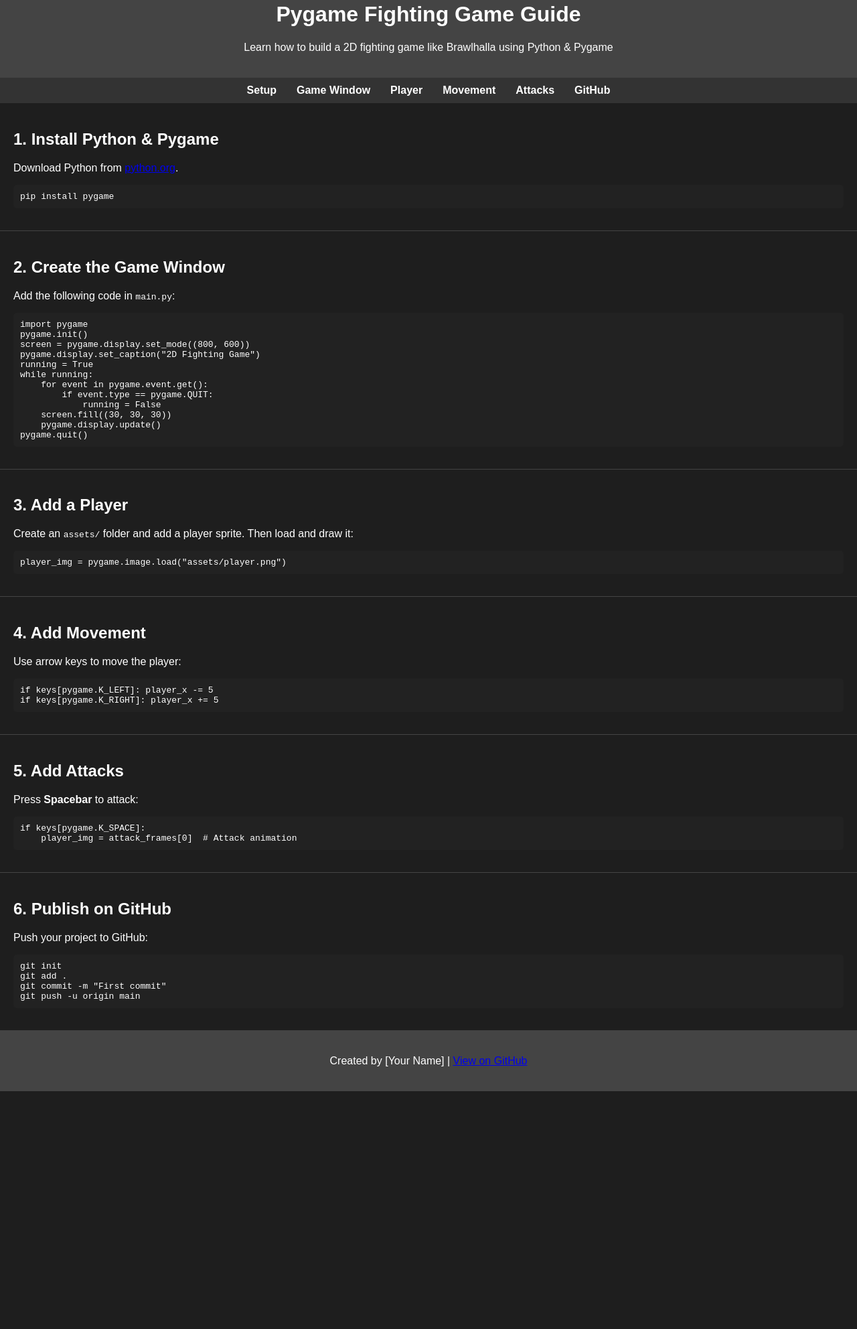
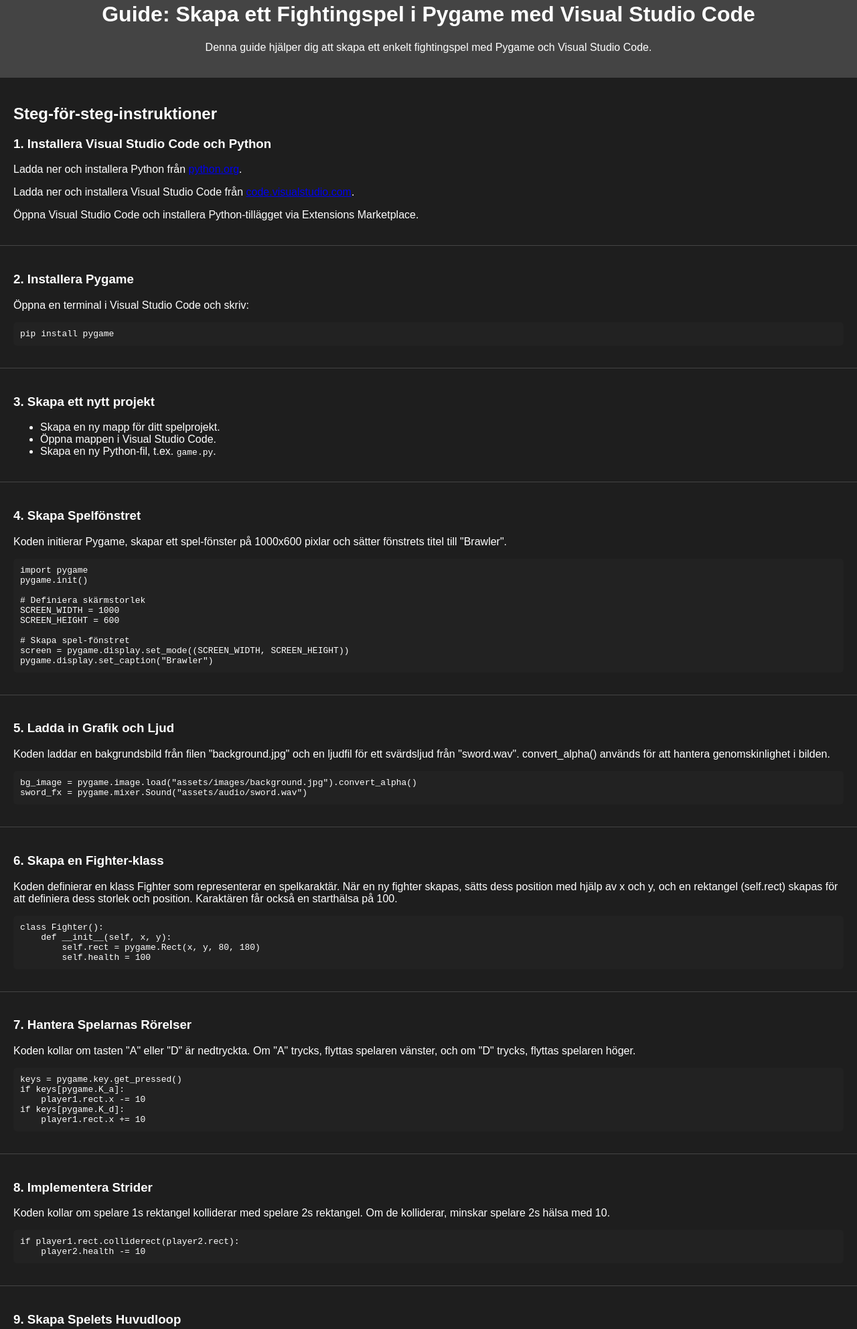
Before and after one commit to NahomAdamu/brawlhalla-game-guide, a plain HTML site: page index.html in a window 1280 px wide. Shown: the part 38-2022 px from the top of the page at 67% size. Before the commit the page ends 1667 px from the top, so only its background shows below. Drawn offline with Linux system fonts and the light colour scheme.

Commit message:
Update index.html

```diff
--- a/index.html
+++ b/index.html
@@ -1,82 +1,159 @@
 <!DOCTYPE html>
-<html lang="en">
+<html lang="sv">
 <head>
     <meta charset="UTF-8">
     <meta name="viewport" content="width=device-width, initial-scale=1.0">
-    <title>Pygame Fighting Game Guide</title>
+    <title>Pygame Fighter Guide</title>
     <link rel="stylesheet" href="styles.css">
+    <script>
+        function toggleCheck(event) {
+            event.target.classList.toggle("checked");
+        }
+    </script>
+
+
 </head>
 <body>
-
     <header>
-        <h1>Pygame Fighting Game Guide</h1>
-        <p>Learn how to build a 2D fighting game like Brawlhalla using Python & Pygame</p>
+        <h1>Guide: Skapa ett Fightingspel i Pygame med Visual Studio Code</h1>
+        <p>Denna guide hjälper dig att skapa ett enkelt fightingspel med Pygame och Visual Studio Code.</p>
     </header>
 
-    <nav>
-        <a href="#setup">Setup</a>
-        <a href="#game-window">Game Window</a>
-        <a href="#player">Player</a>
-        <a href="#movement">Movement</a>
-        <a href="#attacks">Attacks</a>
-        <a href="#github">GitHub</a>
-    </nav>
+    <main>
+        <section>
+            <h2>Steg-för-steg-instruktioner</h2>
+            <h3>1. Installera Visual Studio Code och Python</h3>
+            <p>Ladda ner och installera Python från <a href="https://python.org">python.org</a>.</p>
+            <p>Ladda ner och installera Visual Studio Code från <a href="https://code.visualstudio.com">code.visualstudio.com</a>.</p>
+            <p>Öppna Visual Studio Code och installera Python-tillägget via Extensions Marketplace.</p>
+        </section>
 
-    <section id="setup">
-        <h2>1. Install Python & Pygame</h2>
-        <p>Download Python from <a href="https://python.org" target="_blank">python.org</a>.</p>
+        <section>
+            <h3>2. Installera Pygame</h3>
+            <p>Öppna en terminal i Visual Studio Code och skriv:</p>
             <pre><code>pip install pygame</code></pre>
         </section>
 
-    <section id="game-window">
-        <h2>2. Create the Game Window</h2>
-        <p>Add the following code in <code>main.py</code>:</p>
+        <section>
+
+             <h3>3. Skapa ett nytt projekt</h3>
+             <ul>
+                <li>Skapa en ny mapp för ditt spelprojekt.</li>
+                <li>Öppna mappen i Visual Studio Code.</li>
+                <li>Skapa en ny Python-fil, t.ex. <code>game.py</code>.</li>
+            </ul>
+        </section>
+
+        <section>
+            <h3>4. Skapa Spelfönstret</h3>
+            <p>Koden initierar Pygame, skapar ett spel-fönster på 1000x600 pixlar och sätter fönstrets titel till "Brawler".</p>
             <pre><code>import pygame
 pygame.init()
-screen = pygame.display.set_mode((800, 600))
-pygame.display.set_caption("2D Fighting Game")
-running = True
+
+# Definiera skärmstorlek
+SCREEN_WIDTH = 1000
+SCREEN_HEIGHT = 600
+
+# Skapa spel-fönstret
+screen = pygame.display.set_mode((SCREEN_WIDTH, SCREEN_HEIGHT))
+pygame.display.set_caption("Brawler")</code></pre>
+        </section>
+
+        <section>
+            <h3>5. Ladda in Grafik och Ljud</h3>
+         </p>Koden laddar en bakgrundsbild från filen "background.jpg" och en ljudfil för ett svärdsljud från "sword.wav". convert_alpha() används för att hantera genomskinlighet i bilden.</p>
+            <pre><code>bg_image = pygame.image.load("assets/images/background.jpg").convert_alpha()
+sword_fx = pygame.mixer.Sound("assets/audio/sword.wav")</code></pre>
+        </section>
+
+        <section>
+            <h3>6. Skapa en Fighter-klass</h3>
+        </p>Koden definierar en klass Fighter som representerar en spelkaraktär. När en ny fighter skapas, sätts dess position med hjälp av x och y, och en rektangel (self.rect) skapas för att definiera dess storlek och position. Karaktären får också en starthälsa på 100.</p>
+            <pre><code>class Fighter():
+    def __init__(self, x, y):
+        self.rect = pygame.Rect(x, y, 80, 180)
+        self.health = 100</code></pre>
+        </section>
+
+        <section>
+            <h3>7. Hantera Spelarnas Rörelser</h3>
+        </p>Koden kollar om tasten "A" eller "D" är nedtryckta. Om "A" trycks, flyttas spelaren vänster, och om "D" trycks, flyttas spelaren höger.</p>
+            <pre><code>keys = pygame.key.get_pressed()
+if keys[pygame.K_a]:
+    player1.rect.x -= 10
+if keys[pygame.K_d]:
+    player1.rect.x += 10</code></pre>
+        </section>
+
+        <section>
+            <h3>8. Implementera Strider</h3>
+         </p>Koden kollar om spelare 1s rektangel kolliderar med spelare 2s rektangel. Om de kolliderar, minskar spelare 2s hälsa med 10.</p>
+            <pre><code>if player1.rect.colliderect(player2.rect):
+    player2.health -= 10</code></pre>
+        </section>
+
+        <section>
+            <h3>9. Skapa Spelets Huvudloop</h3>
+         </p>Koden visar en bakgrundsbild på skärmen och uppdaterar den kontinuerligt så länge running är True. Loopen fortsätter tills running sätts till False.</p>
+            <pre><code>running = True
 while running:
-    for event in pygame.event.get():
+    screen.blit(bg_image, (0, 0))
+    pygame.display.update()</code></pre>
+        </section>
+
+        <section>
+            <h3>10. Hantera Händelser och Avsluta Spelet</h3>
+         </p>Koden stänger programmet när fönstret stängs genom att sätta running = False och avsluta pygame med pygame.quit().</p>
+            <pre><code>for event in pygame.event.get():
     if event.type == pygame.QUIT:
         running = False
-    screen.fill((30, 30, 30))
-    pygame.display.update()
 pygame.quit()</code></pre>
         </section>
 
-    <section id="player">
-        <h2>3. Add a Player</h2>
-        <p>Create an <code>assets/</code> folder and add a player sprite. Then load and draw it:</p>
-        <pre><code>player_img = pygame.image.load("assets/player.png")</code></pre>
+        <section>
+            <h2>Checklista</h2>
+            <ul class="checklist">
+                <li onclick="toggleCheck(event)">Har du installerat Python och Visual Studio Code?</li>
+                <li onclick="toggleCheck(event)">Är Python-tillägget installerat i Visual Studio Code?</li>
+                <li onclick="toggleCheck(event)">Har du installerat Pygame med <code>pip install pygame</code>?</li>
+                <li onclick="toggleCheck(event)">Har du skapat en projektmapp och en Python-fil?</li>
+                <li onclick="toggleCheck(event)">Kan du skapa och visa spelfönstret?</li>
+                <li onclick="toggleCheck(event)">Är bakgrundsbilden och ljudet laddade korrekt?</li>
+                <li onclick="toggleCheck(event)">Fungerar Fighter-klassen?</li>
+                <li onclick="toggleCheck(event)">Kan spelarna röra sig?</li>
+                <li onclick="toggleCheck(event)">Kan spelarna attackera varandra?</li>
+                <li onclick="toggleCheck(event)">Är spelets huvudloop igång?</li>
+                <li onclick="toggleCheck(event)">Kan spelet avslutas korrekt?</li>
+            </ul>
         </section>
 
-    <section id="movement">
-        <h2>4. Add Movement</h2>
-        <p>Use arrow keys to move the player:</p>
-        <pre><code>if keys[pygame.K_LEFT]: player_x -= 5
-if keys[pygame.K_RIGHT]: player_x += 5</code></pre>
+        <section>
+            <h2>Vanliga Frågor (FAQ)</h2>
+            <details>
+                <summary>Spelet startar inte, vad gör jag?</summary>
+                <p>Kontrollera att du har installerat Pygame med <code>pip install pygame</code>.</p>
+            </details>
+            <details>
+                <summary>Varför rör sig inte min spelare?</summary>
+                <p>Se till att du har rätt tangentbordshantering och att <code>pygame.key.get_pressed()</code> används korrekt.</p>
+            </details>
+            <details>
+                <summary>Ljudet fungerar inte, vad kan vara fel?</summary>
+                <p>Dubbelkolla att ljudfilerna finns på rätt plats och att Pygame Mixer är initierad.</p>
+            </details>
+            <details>
+                <summary>Hur kan jag lägga till fler animationer?</summary>
+                <p>Lägg till fler sprites i en spritesheet och justera animationerna i din Fighter-klass.</p>
+            </details>
+            <details>
+                <summary>Kan jag använda andra bilder och ljud?</summary>
+                <p>Ja! Byt ut filerna i <code>assets/</code>-mappen och uppdatera din kod.</p>
+            </details>
         </section>
-
-    <section id="attacks">
-        <h2>5. Add Attacks</h2>
-        <p>Press <strong>Spacebar</strong> to attack:</p>
-        <pre><code>if keys[pygame.K_SPACE]:
-    player_img = attack_frames[0]  # Attack animation</code></pre>
-    </section>
-
-    <section id="github">
-        <h2>6. Publish on GitHub</h2>
-        <p>Push your project to GitHub:</p>
-        <pre><code>git init
-git add .
-git commit -m "First commit"
-git push -u origin main</code></pre>
-    </section>
+    </main>
 
     <footer>
-        <p>Created by [Your Name] | <a href="https://github.com/your-username" target="_blank">View on GitHub</a></p>
+        <p>&copy; 2024 Pygame Guide</p>
     </footer>
-
 </body>
 </html>
```
Lines whose indentation alone changed are shown as unchanged.
